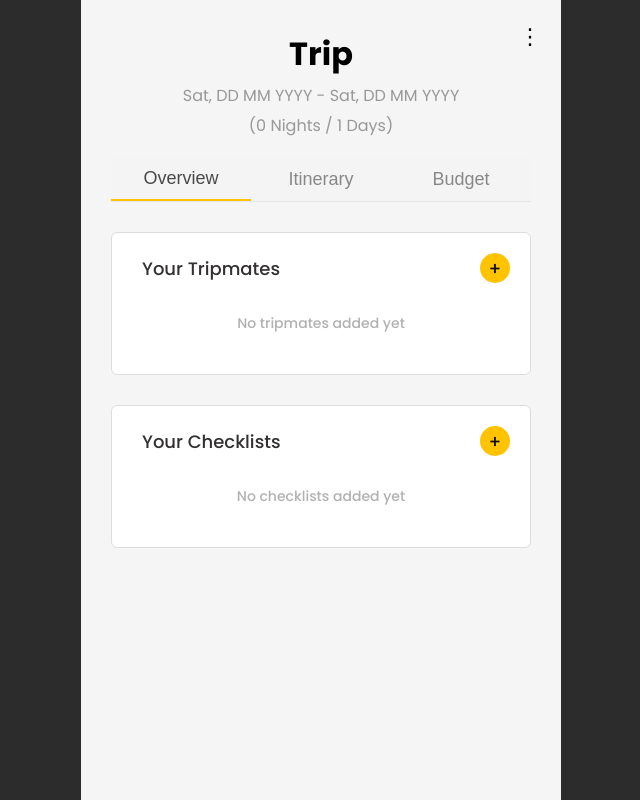
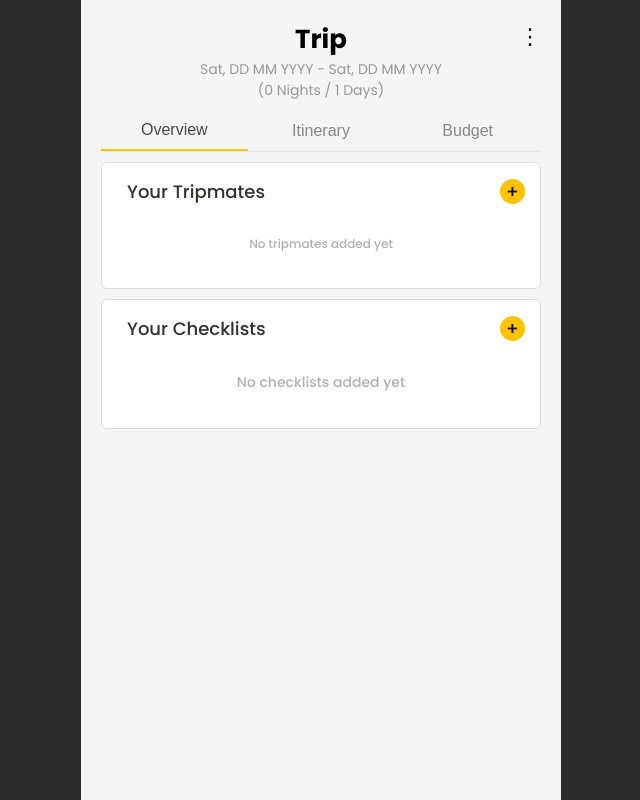
Before and after one commit to strollingidea/tripmatesFE, a React (Create React App) app: page /tripcreated in a window 1280 px wide. Shown: the whole page, without its empty margins (319-959 px from the left). Built offline with nearby package versions, Linux system fonts and the light colour scheme.

Commit message:
content update

```diff
--- a/src/Component/Itinerary.js/Itinerary.js
+++ b/src/Component/Itinerary.js/Itinerary.js
@@ -52,10 +52,10 @@ const Itinerary = ({tripData}) => {
                   <div className="dropdown-content">
                     {/* {itinerary.length > 0 && itinerary.map((iti, i) => ( */}
                     {itinerary[index]?.map((iti, i) => (
-                    <ul key={i} style={{display:"flex", justifyContent:"space-between"}}>
-                      <li>{iti}</li>
+                    <div key={i} style={{display:"flex", justifyContent:"space-between"}}>
+                      <h3>{iti}</h3>
                       <button onClick={() => handleRemoveItinerary(index, i)}>Remove</button>
-                    </ul>
+                    </div>
                 ))}
                     <DrawerInput
                       type='text'
@@ -80,23 +80,26 @@ export default Itinerary;
 
 
 const DrawerInput = styled.input`
-    padding: 20px;
+    padding: 10px;
+    margin-bottom:5px;
     border: 1px solid #cbcbcb;
-    border-radius: 5px;
+    border-radius: 4px;
     background-color: #fff;
     color: #000;
-    font-size: 18px;
+    font-size: 14px;
     font-weight: 500;
     text-align: left;
+    width:100%;
 `
 
 const TripmatesSubmit = styled.div`
-    padding: 20px;
-    border: 1px solid #000;
-    background-color: yellow;
+    padding: 10px;
+    border: 1px solid #c1c1c1;
+    background-color: #ffc300;
     color: #000;
-    font-size: 18px;
+    font-size: 14px;
     font-weight: 500;
     text-align: center;
     cursor: pointer;
+    border-radius: 6px;
 `
--- a/src/Component/Itinerary.js/Itinerary.scss
+++ b/src/Component/Itinerary.js/Itinerary.scss
@@ -7,6 +7,12 @@
     border-radius: 6px;
     color: #393939;
     cursor: pointer;
+    h3{
+        font-size: 13px;
+        line-height: 16px;
+        font-weight: 400;
+        padding: 5px 0;
+    }
 }
 
 .daybox-head{
--- a/src/Component/Overview/Overview.scss
+++ b/src/Component/Overview/Overview.scss
@@ -1,15 +1,15 @@
 .tripmateslist{
-    padding: 20px;
+    padding: 15px;
     background: #fff;
     border: 1px solid #ddd;
-    margin: 30px 0;
+    margin: 10px 0;
     border-radius: 6px;
     input{
         border: 1px solid #d1d1d1;
         color: #333030;
-        font-size: 18px;
+        font-size: 14px;
         font-weight: 500;
-        padding: 18px 22px;
+        padding: 10px 16px;
         border-radius: 6px;
         width: 100%;
         background: transparent;
@@ -27,11 +27,12 @@
         display: flex;
         align-items: center;
         justify-content: center;
-        width: 30px;
-        height: 30px;
+        width: 25px;
+        height: 25px;
         border-radius: 50px;
         padding: 0;
         margin: 0;
+        font-size: 18px;
     }
     h2{
         color: #333030;
@@ -41,7 +42,7 @@
         padding: 0;
     }
     h3{
-        font-size: 18px;
+        font-size: 15px;
         color: #333030;
         font-weight: 500;
         margin: 0;
@@ -49,13 +50,13 @@
     }
     p{
         margin: 0;
-        font-size: 14px;
+        font-size: 12px;
         text-align: center;
         color: #b1b1b1;
         font-weight: 500;
     }
     h4{
-        font-size: 16px;
+        font-size: 12px;
         color: #FF5B5E;
         font-weight: 400;
         cursor: pointer;
@@ -69,7 +70,7 @@
             justify-content: space-between;
             border-top: 1px dotted #e2e2e2;
             align-items: center;
-            padding: 10px 0;
+            padding: 6px 0;
         }
     }
 }
@@ -146,10 +147,10 @@
 }
 
 .overview-checklists{
-    padding: 20px;
+    padding: 15px;
     background: #fff;
     border: 1px solid #ddd;
-    margin: 30px 0;
+    margin: 0;
     border-radius: 6px;
     p{
         margin: 0;
@@ -173,7 +174,7 @@
                 color: initial;
             }
             h3{
-                font-size: 18px;
+                font-size: 15px;
                 color: #333030;
                 font-weight: 500;
                 margin: 0;
@@ -181,7 +182,7 @@
                 text-decoration: none;
             }
             h4{
-                font-size: 16px;
+                font-size: 12px;
                 color: #FF5B5E;
                 font-weight: 400;
                 cursor: pointer;
@@ -194,11 +195,12 @@
         display: flex;
         align-items: center;
         justify-content: center;
-        width: 30px;
-        height: 30px;
+        width: 25px;
+        height: 25px;
         border-radius: 50px;
         padding: 0;
         margin: 0;
+        font-size: 18px;
     }
     h2{
         color: #333030;
--- a/src/Component/PopModals/TripmatesPop.js
+++ b/src/Component/PopModals/TripmatesPop.js
@@ -69,7 +69,7 @@ const TripmatespopDrawer = styled.div`
     flex-direction: column;
     gap: 10px;
     background-color: #fff;
-    max-width: 500px;
+    max-width: 480px;
     position: fixed;
     bottom: 0;
     margin: 0 auto;
@@ -81,12 +81,12 @@ const TripmatespopDrawer = styled.div`
     z-index: 999999;
 `
 
-const DrawerHeading = styled.h2`
-    padding: 20px;
+const DrawerHeading = styled.h5`
     color: #000;
-    font-size: 24px;
+    font-size: 18px;
     font-weight: 500;
     text-align: center;
+    padding-top: 10px;
 `
 
 const DrawerInput = styled.input`
@@ -101,12 +101,13 @@ const DrawerInput = styled.input`
 `
 
 const TripmatesSubmit = styled.div`
-    padding: 20px;
-    border: 1px solid #000;
-    background-color: yellow;
+    padding: 10px;
+    border: 1px solid #c1c1c1;
+    background-color: #ffc300;
     color: #000;
-    font-size: 18px;
+    font-size: 14px;
     font-weight: 500;
     text-align: center;
     cursor: pointer;
+    border-radius: 6px;
 `
--- a/src/Component/Tabs/Tabs.scss
+++ b/src/Component/Tabs/Tabs.scss
@@ -9,7 +9,7 @@
         border: none;
         background: #f4f4f4;
         transition: background 0.3s ease;
-        font-size: 18px;
+        font-size: 16px;
         color: #888888;
 
         &.active {
--- a/src/Pages/PlanTrip.js
+++ b/src/Pages/PlanTrip.js
@@ -121,8 +121,15 @@ const PlanTrip = () => {
                 </div>
             </div>
         </div>
-        <div className='addmembers'>
-          <h2 onClick={handlepopup}>+ Add Tripmates</h2>
+        <div className='tripmateslist'>
+          <div className="tripmateslist-heading">
+          <h2>Your Tripmates</h2>
+          <div className="addmembers">
+            <h2 onClick={() => handlepopup(true)}>
+              +
+            </h2>
+          </div>
+        </div>
           {isPopupOpen && <TripmatesPop onClose = {handlepopup}/>  }
           <ul>
           {tripmates.map((mate, index) => (
--- a/src/Pages/PlanTrip.scss
+++ b/src/Pages/PlanTrip.scss
@@ -2,7 +2,7 @@
     max-width: 480px !important;
     background-color: #f5f5f5;
     margin: 0 auto;
-    padding: 30px;
+    padding: 20px;
     height: 100vh;
     position: relative;
     // overflow-y: scroll;
@@ -17,16 +17,18 @@
     display: flex;
     align-items: center;
     flex-direction: column;
-    padding-bottom: 20px;
+    padding-bottom: 10px;
     h1{
         margin: 0;
         padding: 0;
+        font-size: 26px;
     }
     p{
         color: #989898;
         width: 300px;
         margin: 0;
-        padding: 5px 0 0;
+        padding: 0;
+        font-size: 14px;
     }
 }
 .inputdata{
```
